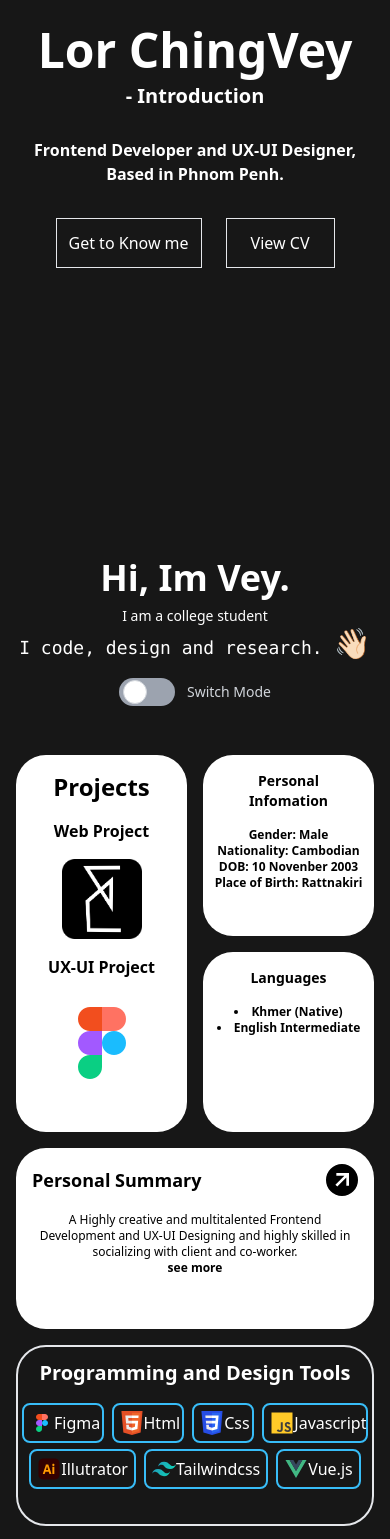
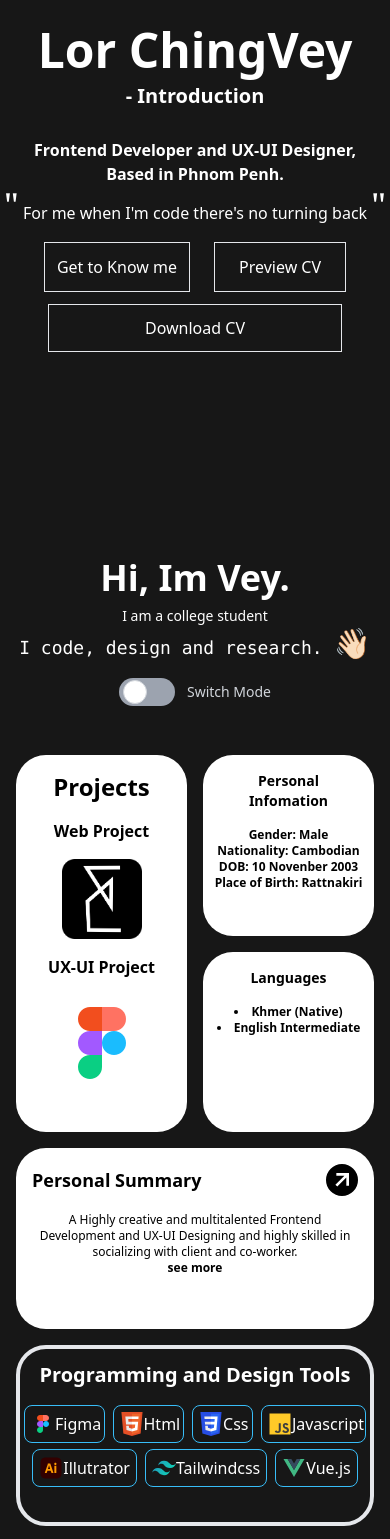
Before and after one commit to ChingVey/Portfolio, a Vue app: page / in a window 390 px wide. Shown: the part 458-1997 px from the top of the page. Built offline with nearby package versions, Linux system fonts and the light colour scheme.

Commit message:
Final commit v-if no page transition

```diff
--- a/src/views/HomeView.vue
+++ b/src/views/HomeView.vue
@@ -39,21 +39,20 @@ onClickOutside(modal, () => (ModalOpen.value = false))
         <div class="col-span-4">
           <h5 class=" xl:text-8xl lg:text-7xl font-extrabold text-center">FRONTEND DEVELOPER</h5>
         </div>
-        <div class="col-span-4 flex justify-evenly items-center">
+        <div class="col-span-4 flex justify-around items-center">
           <div class="inlineblock">
             <h1 class="text-6xl font-bold"> Lor ChingVey</h1>
             <p class="font-bold text-lg pt-4">- Introduction</p>
-            <p class="text-3xl font-semibold pt-4">Frontend Developer and<span class="block">UX-UI Designer, based</span>
+            <p class="text-3xl font-semibold pt-4">Frontend Developer and UX-UI<span class="block">Designer, based in Phnom Penh.</span>
             </p>
-            <p class="text-3xl font-semibold">in Phnom Penh.</p>
-            <p class="text-sm pt-4"></p>
+            <p class="text-md pt-4"><span class="text-4xl font-serif">"</span> For me when I'm code there's no turning back <span class="text-4xl font-serif">"</span> </p>
             <div class="flex pt-4">
               <a href="#2nd"
-                class="p-4 border border-1 hover:bg-white hover:text-black transition duration-100 delay-100 mr-6">Get to
+                class="p-4 border border-1 hover:bg-white hover:text-black transition duration-100 delay-100 mr-3">Get to
                 Know me</a>
               <a @click="ModalOpen = true"
-                class="cursor-pointer p-4 border border-1 hover:bg-white hover:text-black transition duration-100 delay-100">View
-                CV</a>
+                class="cursor-pointer p-4 border border-1 hover:bg-white hover:text-black transition duration-100 delay-100 mr-3">Preview CV</a>
+                <a class="cursor-pointer p-4 border border-1 hover:bg-white hover:text-black transition duration-100 delay-100" href="/CV.pdf">Download CV</a>
             </div>
           </div>
           <img class="w-[500px] object-cover bg-transparent rounded-[200px]" src="/TranPhoto.png">
@@ -85,12 +84,15 @@ onClickOutside(modal, () => (ModalOpen.value = false))
         <p class="text-md sm:text-xl md:text-2xl font-semibold pt-7 text-center">Frontend Developer and UX-UI Designer,
         </p>
         <p class="text-md sm:text-xl md:text-2xl font-semibold text-center">Based in Phnom Penh.</p>
-        <p></p>
-        <div class="flex pt-8 justify-center">
+        <p class="text-md text-center"><span class="text-4xl font-serif">"</span> For me when I'm code there's no turning back <span class="text-4xl font-serif">"</span> </p>
+        <div class="flex pt-4 justify-center">
           <a href="#2nd" class="p-3 border border-1 transition duration-100 delay-100 mr-6">Get to Know me</a>
           <a @click="ModalOpen = true"
-            class="cursor-pointer py-3 px-6 border border-1 transition duration-100 delay-100">View CV</a>
+            class="cursor-pointer py-3 px-6 border border-1 transition duration-100 delay-100">Preview CV</a>
         </div>
+        <div class="text-center pt-6">
+        <a class="py-3 px-24 border border-1 transition duration-100 delay-100" href="/CV.pdf">Download CV</a>
+      </div>
       </div>
     </div>
   </main>
@@ -174,7 +176,9 @@ onClickOutside(modal, () => (ModalOpen.value = false))
           <div v-if="isModalOpen"
             class="fixed left-0 top-0 w-[100vw] h-[100vh] flex bg-black/50 justify-center items-center">
             <div class="relative bg-white p-12 rounded-2xl shadow-black/100" ref="modal">
-              <a href="">Lorem ipsum dolor sit amet consectetur, adipisicing elit. Doloremque dicta delectus nesciunt,</a>
+              <a href="">A Highly creative and multitalented Frontend Development and UX-UI Designing
+              and highly skilled in socializing with client and co-worker. <span class="block">I like explore new technology as my daily routine.
+              And I like minimallistic design, because it gives me a user experince vibe and is easy to use.</span></a>
             </div>
           </div>
         </transition>
@@ -313,35 +317,37 @@ onClickOutside(modal, () => (ModalOpen.value = false))
             class="fixed left-0 top-0 w-[100vw] h-[100vh] flex bg-black/50 justify-center items-center overflow-hidden">
             <div class="relative bg-white p-12 rounded-2xl shadow-black/100" ref="modal">
               A Highly creative and multitalented Frontend Development and UX-UI Designing
-              and highly skilled in socializing with client and co-worker.
+              and highly skilled in socializing with client and co-worker. <span class="block">I like explore new technology as my daily routine.
+              And I like minimallistic design, because it gives me a user experince vibe and is easy to use.</span>
+
             </div>
           </div>
         </transition>
       </teleport>
 
       <div
-        class="border-2 border-sky-white rounded-[30px] text-center col-span-4 text-white dark:border-black dark:text-white">
+        class="border-4 border-sky-white rounded-[30px] text-center col-span-4 text-white dark:border-black dark:text-white">
         <li class="list-none text-xl font-bold pt-3">Programming and Design Tools</li>
         <div class="flex items-center justify-center pt-4">
-          <div class="bg-neutral-900 border-2 border-sky-400 flex items-center p-1.5 rounded-lg sm:p-3 mx-1">
+          <div class="bg-neutral-900 border-[1px] border-sky-400 flex items-center p-1.5 rounded-lg sm:p-3 mx-1">
             <a class="flex items-center" href="https://www.figma.com/">
               <img class="w-6" src="/figma-svgrepo-com.svg">
               <p class="text-white">Figma</p>
             </a>
           </div>
-          <div class="bg-neutral-900 border-2 border-sky-400 flex items-center p-1.5 rounded-lg sm:p-3 mx-1">
+          <div class="bg-neutral-900 border-[1px] border-sky-400 flex items-center p-1.5 rounded-lg sm:p-3 mx-1">
             <a class="flex items-center" href="https://en.wikipedia.org/wiki/HTML"><img class="w-6"
                 src="/html5-svgrepo-com.svg">
               <p class="text-white">Html</p>
             </a>
           </div>
-          <div class="bg-neutral-900 border-2 border-sky-400 flex items-center p-1.5 rounded-lg sm:p-3 mx-1">
+          <div class="bg-neutral-900 border-[1px] border-sky-400 flex items-center p-1.5 rounded-lg sm:p-3 mx-1">
             <a class="flex items-center" href="https://en.wikipedia.org/wiki/CSS">
               <img class="w-6" src="/css3-svgrepo-com.svg">
               <p class="text-white">Css</p>
             </a>
           </div>
-          <div class="bg-neutral-900 border-2 border-sky-400 flex items-center p-1.5 rounded-lg sm:p-3 mx-1">
+          <div class="bg-neutral-900 border-[1px] border-sky-400 flex items-center p-1.5 rounded-lg sm:p-3 mx-1">
             <a class="flex items-center" href="https://en.wikipedia.org/wiki/JavaScript">
               <img class="w-6" src="/js-svgrepo-com.svg">
               <p class="text-white">Javascript</p>
@@ -349,19 +355,19 @@ onClickOutside(modal, () => (ModalOpen.value = false))
           </div>
         </div>
         <div class="flex items-center justify-center p-1.5">
-          <div class="bg-neutral-900 border-2 border-sky-400 flex items-center  p-1.5 rounded-lg sm:p-3 mx-1">
+          <div class="bg-neutral-900 border-[1px] border-sky-400 flex items-center  p-1.5 rounded-lg sm:p-3 mx-1">
             <a class="flex items-center" href="https://www.adobe.com/">
               <img class="w-6" src="/adobe-illustrator-svgrepo-com.svg">
               <p class="text-white">Illutrator</p>
             </a>
           </div>
-          <div class="bg-neutral-900 border-2 border-sky-400 flex items-center p-1.5 rounded-lg sm:p-3 mx-1">
+          <div class="bg-neutral-900 border-[1px] border-sky-400 flex items-center p-1.5 rounded-lg sm:p-3 mx-1">
             <a class="flex items-center" href="https://tailwindcss.com/">
               <img class="w-6" src="/tailwindcss-icon-svgrepo-com.svg">
               <p class="text-white">Tailwindcss</p>
             </a>
           </div>
-          <div class="bg-neutral-900 border-2 border-sky-400 flex items-center p-1.5 rounded-lg sm:p-3 mx-1">
+          <div class="bg-neutral-900 border-[1px] border-sky-400 flex items-center p-1.5 rounded-lg sm:p-3 mx-1">
             <a class="flex items-center" href="https://vuejs.org/">
               <img class="w-6" src="/vue-svgrepo-com.svg">
               <p class="text-white">Vue.js</p>
```
Also changed, not shown: 1 other file (tests, documents, lock files or other folders).
